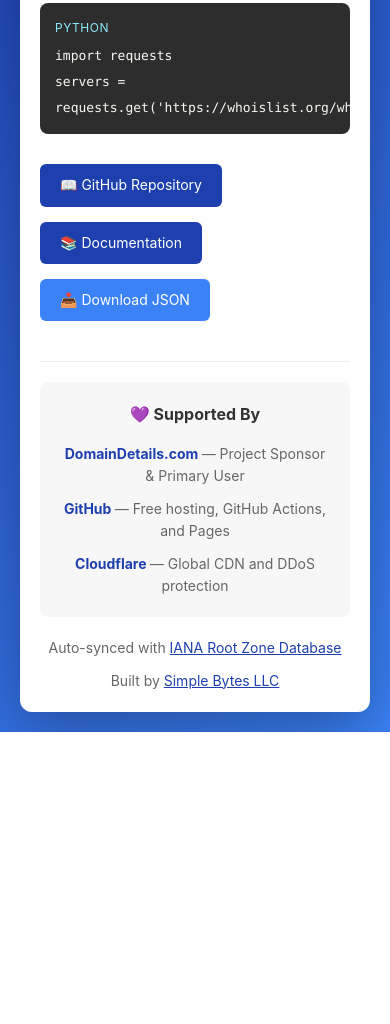
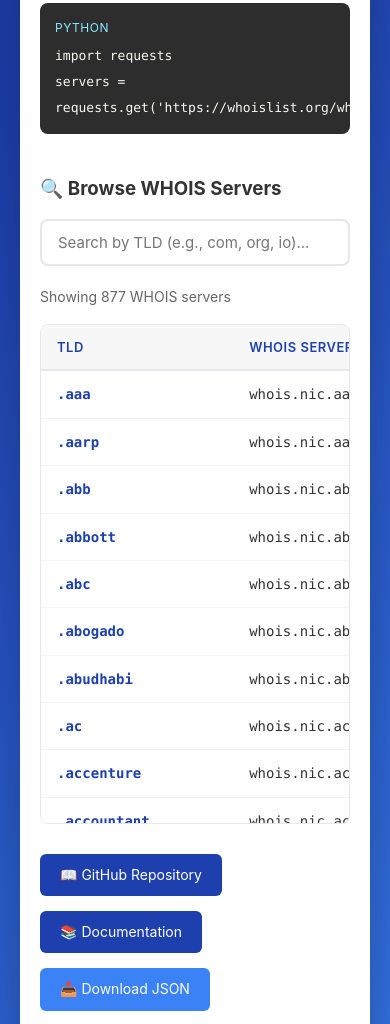
Before and after one commit to simplebytes-com/whois-server-list, a website: page index.html in a window 390 px wide. Shown: the part 1552-2576 px from the top of the page. Before the commit the page ends 2284 px from the top, so only its background shows below. Drawn offline with Linux system fonts and the light colour scheme.

Commit message:
Add interactive WHOIS server lookup table with search
New features:
- Interactive table showing all TLD → WHOIS server mappings
- Real-time search/filter by TLD or server hostname
- Sticky table headers for easy browsing
- Shows filtered count (e.g., "Showing 10 of 877 WHOIS servers")
- Responsive design with max height and scroll
- Smooth hover effects on table rows

UI enhancements:
- Search box with focus states
- Table with clean, modern design
- Monospace font for hostnames
- Dark blue color scheme matching site theme
- Mobile-friendly responsive layout

The table:
- Loads whois_servers.json on page load
- Sorts TLDs alphabetically
- Filters on both TLD and server hostname
- Max height 500px with vertical scroll
- Sticky header stays visible while scrolling

```diff
--- a/index.html
+++ b/index.html
@@ -194,6 +194,85 @@
             background: #2563eb;
         }
 
+        .lookup-section {
+            margin-top: 40px;
+        }
+
+        .search-box {
+            width: 100%;
+            padding: 12px 16px;
+            font-size: 15px;
+            border: 2px solid #e5e7eb;
+            border-radius: 8px;
+            margin-bottom: 20px;
+            font-family: inherit;
+            transition: border-color 0.3s;
+        }
+
+        .search-box:focus {
+            outline: none;
+            border-color: #1e40af;
+        }
+
+        .table-container {
+            max-height: 500px;
+            overflow-y: auto;
+            border: 1px solid #e5e7eb;
+            border-radius: 8px;
+            background: white;
+        }
+
+        table {
+            width: 100%;
+            border-collapse: collapse;
+        }
+
+        thead {
+            position: sticky;
+            top: 0;
+            background: #f7f7f7;
+            z-index: 10;
+        }
+
+        th {
+            padding: 12px 16px;
+            text-align: left;
+            font-size: 13px;
+            font-weight: 600;
+            color: #1e40af;
+            border-bottom: 2px solid #e5e7eb;
+            text-transform: uppercase;
+            letter-spacing: 0.5px;
+        }
+
+        td {
+            padding: 12px 16px;
+            border-bottom: 1px solid #f3f4f6;
+            font-size: 14px;
+            font-family: 'Monaco', 'Menlo', monospace;
+        }
+
+        tr:hover {
+            background: #f9fafb;
+        }
+
+        .tld-cell {
+            font-weight: 600;
+            color: #1e40af;
+        }
+
+        .table-stats {
+            margin-bottom: 15px;
+            font-size: 14px;
+            color: #666;
+        }
+
+        .no-results {
+            padding: 40px;
+            text-align: center;
+            color: #999;
+        }
+
         footer {
             margin-top: 40px;
             padding-top: 20px;
@@ -288,6 +367,37 @@
             </div>
         </div>
 
+        <div class="lookup-section">
+            <h3 style="margin-bottom: 15px;">🔍 Browse WHOIS Servers</h3>
+            <input
+                type="text"
+                class="search-box"
+                id="searchBox"
+                placeholder="Search by TLD (e.g., com, org, io)..."
+                autocomplete="off"
+            >
+            <div class="table-stats" id="tableStats">
+                Loading...
+            </div>
+            <div class="table-container">
+                <table>
+                    <thead>
+                        <tr>
+                            <th>TLD</th>
+                            <th>WHOIS Server</th>
+                        </tr>
+                    </thead>
+                    <tbody id="whoisTable">
+                        <tr>
+                            <td colspan="2" style="text-align: center; padding: 40px; color: #999;">
+                                Loading WHOIS servers...
+                            </td>
+                        </tr>
+                    </tbody>
+                </table>
+            </div>
+        </div>
+
         <div class="links">
             <a href="https://github.com/simplebytes-com/whois-server-list" class="link-btn" target="_blank">
                 📖 GitHub Repository
@@ -327,15 +437,75 @@
     </div>
 
     <script>
-        // Load actual TLD count
+        let whoisData = {};
+        let filteredData = {};
+
+        // Load WHOIS servers data
         fetch('whois_servers.json')
             .then(r => r.json())
             .then(data => {
+                whoisData = data;
+                filteredData = data;
+
+                // Update TLD count
                 document.getElementById('tld-count').textContent = Object.keys(data).length.toLocaleString();
+
+                // Populate table
+                renderTable(data);
+                updateStats(data, data);
             })
             .catch(() => {
-                // Keep default if fetch fails
+                document.getElementById('whoisTable').innerHTML =
+                    '<tr><td colspan="2" class="no-results">Failed to load WHOIS servers</td></tr>';
+                document.getElementById('tableStats').textContent = 'Failed to load data';
             });
+
+        function renderTable(data) {
+            const tbody = document.getElementById('whoisTable');
+            const entries = Object.entries(data).sort((a, b) => a[0].localeCompare(b[0]));
+
+            if (entries.length === 0) {
+                tbody.innerHTML = '<tr><td colspan="2" class="no-results">No results found</td></tr>';
+                return;
+            }
+
+            tbody.innerHTML = entries.map(([tld, server]) => `
+                <tr>
+                    <td class="tld-cell">.${tld}</td>
+                    <td>${server}</td>
+                </tr>
+            `).join('');
+        }
+
+        function updateStats(filtered, total) {
+            const filteredCount = Object.keys(filtered).length;
+            const totalCount = Object.keys(total).length;
+            const statsEl = document.getElementById('tableStats');
+
+            if (filteredCount === totalCount) {
+                statsEl.textContent = `Showing ${totalCount.toLocaleString()} WHOIS servers`;
+            } else {
+                statsEl.textContent = `Showing ${filteredCount.toLocaleString()} of ${totalCount.toLocaleString()} WHOIS servers`;
+            }
+        }
+
+        // Search functionality
+        document.getElementById('searchBox').addEventListener('input', (e) => {
+            const searchTerm = e.target.value.toLowerCase().trim();
+
+            if (!searchTerm) {
+                filteredData = whoisData;
+            } else {
+                filteredData = Object.fromEntries(
+                    Object.entries(whoisData).filter(([tld, server]) =>
+                        tld.includes(searchTerm) || server.toLowerCase().includes(searchTerm)
+                    )
+                );
+            }
+
+            renderTable(filteredData);
+            updateStats(filteredData, whoisData);
+        });
 
         function copyUrl(type) {
             let url;
```
